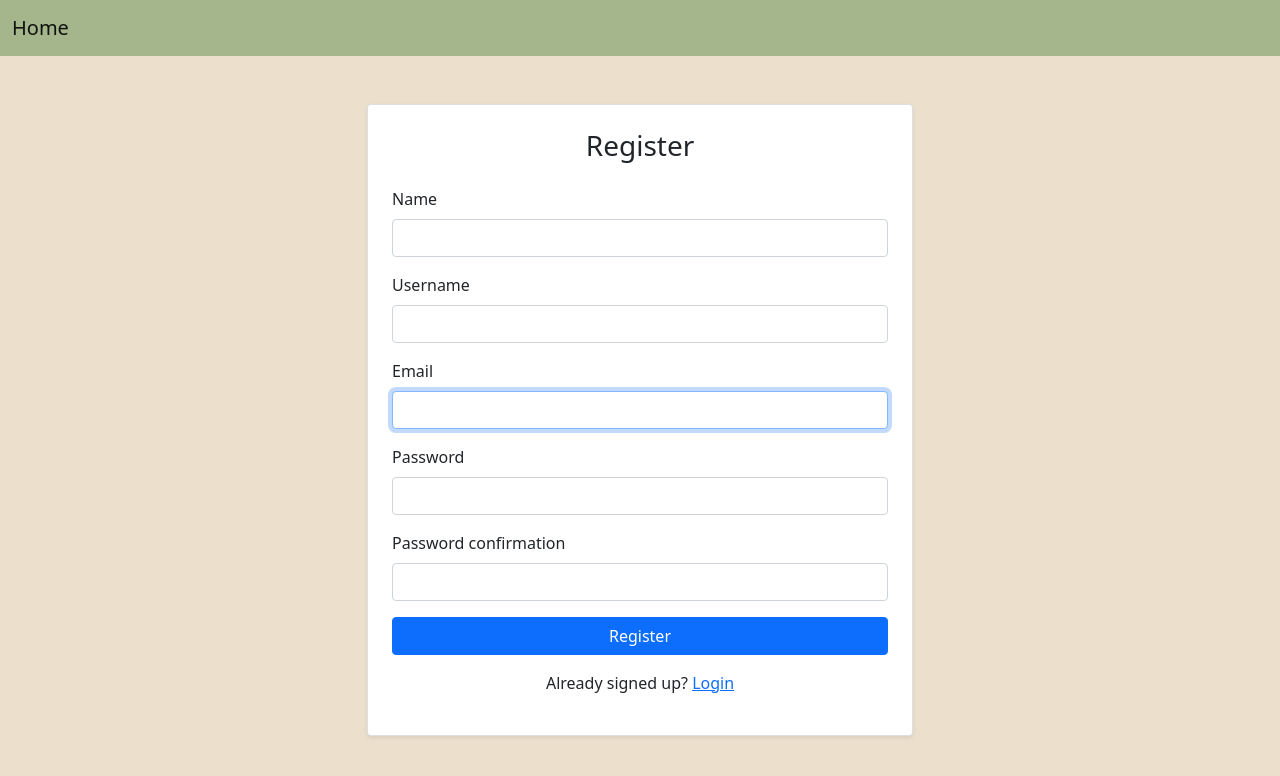
After one commit to hassansadiqkhan8/ToDo, a Django app: page /register/ in a window 1280 px wide. The commit adds this page. Shown: the top 776 px of the page. Run offline with Django 5.2, Linux system fonts and the light colour scheme; some libraries are stand-ins or nearby versions.

Commit message:
completed the project

```diff
--- a/base/admin.py
+++ b/base/admin.py
@@ -1,5 +1,6 @@
 from django.contrib import admin
-from .models import Todo
+from .models import Todo, User
 
 # Register your models here.
 admin.site.register(Todo)
+admin.site.register(User)
--- a/base/forms.py
+++ b/base/forms.py
@@ -1,5 +1,15 @@
 from django import forms
-from .models import Todo
+from .models import Todo, User
+from django.contrib.auth.forms import UserCreationForm
+
+
+
+class MyUserCreationForm(UserCreationForm):
+    class Meta:
+        model = User
+        fields = ["name", "username", "email", "password1", "password2"]
+
+
 
 
 class TodoForm(forms.ModelForm):
--- /dev/null
+++ b/base/templates/base/register_page.html
@@ -0,0 +1,59 @@
+{% extends "main.html" %}
+{% load widget_tweaks %}  <!-- Ensure to load widget tweaks for add_class filter -->
+
+{% block content %}
+
+<div class="container mt-5">
+    <div class="row">
+        <div class="col-md-6 offset-md-3">
+            <div class="card p-4 shadow-sm">
+                <h3 class="text-center mb-4">Register</h3>
+
+                <form action="" method="post">
+                    {% csrf_token %}
+
+                    <!-- Form Fields -->
+                     {% for field in form %}
+                     <div class="mb-3">
+                        <label for="name" class="form-label">{{field.label}}</label>
+                        {{ field|add_class:"form-control" }} <!-- Using widget tweaks to add Bootstrap class -->
+                    </div>
+
+                     {% endfor %}
+                    {% comment %} <div class="mb-3">
+                        <label for="name" class="form-label">Name</label>
+                        {{ form.name|add_class:"form-control" }} <!-- Using widget tweaks to add Bootstrap class -->
+                    </div>
+
+                    <div class="mb-3">
+                        <label for="username" class="form-label">Username</label>
+                        {{ form.username|add_class:"form-control" }}
+                    </div>
+
+                    <div class="mb-3">
+                        <label for="email" class="form-label">Email</label>
+                        {{ form.email|add_class:"form-control" }}
+                    </div>
+
+                    <div class="mb-3">
+                        <label for="password1" class="form-label">Password</label>
+                        {{ form.password1|add_class:"form-control" }}
+                    </div>
+
+                    <div class="mb-3">
+                        <label for="password2" class="form-label">Confirm Password</label>
+                        {{ form.password2|add_class:"form-control" }}
+                    </div> {% endcomment %}
+
+                    <!-- Submit Button -->
+                    <button type="submit" class="btn btn-primary w-100 mb-3">Register</button>
+
+                    <!-- Login Link -->
+                    <p class="text-center">Already signed up? <a href="{% url 'login' %}">Login</a></p>
+                </form>
+            </div>
+        </div>
+    </div>
+</div>
+
+{% endblock %}
--- a/base/urls.py
+++ b/base/urls.py
@@ -3,9 +3,16 @@ from . import views
 
 
 urlpatterns = [
+    path("login/", views.login_page, name="login"),
+    path("logout/", views.logout_page, name="logout"),
+    path("register/", views.register_user, name="register"),
+
     path("", views.home, name="home"),
 
     path("add_todo/", views.add_todo, name="add_todo"),
 
     path("update-todo/<str:pk>/", views.update_todo, name="update-todo"),
+
+    path("delete-todo/<str:pk>/", views.delete_todo, name="delete-todo"),
+
 ]
--- a/base/views.py
+++ b/base/views.py
@@ -1,10 +1,55 @@
 from django.shortcuts import render, redirect, get_object_or_404
+from django.contrib.auth import login, logout, authenticate
 from django.contrib import messages
 from .forms import TodoForm
 from .models import Todo
+from .forms import MyUserCreationForm
+from django.contrib.auth.decorators import login_required
+
+
+
+def login_page(request):
+    if request.method == "POST":
+        email = request.POST.get("email").lower()
+        password = request.POST.get("password")
+
+        user = authenticate(request, email=email, password = password)
+
+        if user is not None:
+            login(request, user)
+            return redirect("home")
+        else:
+            messages.error(request, "email or password are incorrect...")
+
+    return render(request, "base/login_page.html")
+
+
+def logout_page(request):
+    logout(request)
+    return redirect("login")
+
+
+
+def register_user(request):
+    form = MyUserCreationForm()
+    if request.method == "POST":
+        form = MyUserCreationForm(request.POST)
+        if form.is_valid():
+            user = form.save(commit=False)
+            user.username = user.username.lower()
+            user.save()
+            login(request, user)
+            return redirect("home")
+        else:
+            messages.error(request, "There was an error processing your registration. Please try again.")
+    else:
+        form = MyUserCreationForm()
+    return render(request, "base/register_page.html", {"form": form})
+
 
 
 # Home Page
+@login_required(login_url="login")
 def home(request):
     if request.method == "POST":
         todo_id = request.POST.get("todo_id")
@@ -14,17 +59,21 @@ def home(request):
             todo.save()
             return redirect("home")
 
-    todos = Todo.objects.all()
-    return render(request, "base/home.html", {"todos": todos})
+    todos = Todo.objects.filter(user=request.user)
+    incomplete_todos = todos.filter(completed = False).count()
+    return render(request, "base/home.html", {"todos": todos, "incomplete_todos": incomplete_todos})
 
 
 # Creating or Adding a Task
+@login_required(login_url="login")
 def add_todo(request):
     form = TodoForm()
     if request.method == "POST":
         form = TodoForm(request.POST)
         if form.is_valid():
-            form.save()
+            todo = form.save(commit=False)
+            todo.user = request.user
+            todo.save()
             return redirect("home")
         else:
             messages.error(request, "something wrong...")
@@ -35,6 +84,7 @@ def add_todo(request):
 
 
 # Updating the Task
+@login_required(login_url="login")
 def update_todo(request, pk):
     todo = get_object_or_404(Todo, id=pk)
     if request.method == "POST":
@@ -48,3 +98,14 @@ def update_todo(request, pk):
         form = TodoForm(instance=todo)
 
     return render(request, "base/add_todo.html", {"form": form, "todo": todo})
+
+
+# Deleting a Task
+@login_required(login_url="login")
+def delete_todo(request, pk):
+    todo = Todo.objects.get(id=pk)
+    if request.method == "POST":
+        todo.delete()
+        return redirect("home")
+
+    return render(request, "base/delete_page.html", {"obj": todo})
--- a/templates/main.html
+++ b/templates/main.html
@@ -9,18 +9,57 @@
     <title>ToDo</title>
 </head>
 <style>
-    body{
-        background-color: cadetblue;
+    body {
+        background-color: #ECDFCC; /* Light gray background for a clean look */
     }
+
+    .custom-navbar {
+        background-color: #A5B68D !important; /* Custom background color */
+    }
+
     .completed {
         text-decoration: line-through;
     }
+
+
+    .todos-container {
+        max-width: 800px; /* Optional: restricts the width of the todo container */
+        margin: 0 auto; /* Centers the container */
+    }
+
+    .todo-item {
+        transition: background-color 0.3s; /* Smooth transition for hover effect */
+    }
+
+    .todo-item:hover {
+        background-color: #e2e3e5; /* Slightly darker gray on hover */
+    }
+
 </style>
+
+
 
 <body>
     {% include "navbar.html" %}
+
+    {% if messages %}
+        <div class="container mt-2">
+            <div class="row">
+                <div class="col-md-6 offset-md-3">
+                    {% for message in messages %}
+                        <div class="alert alert-info alert-dismissible fade show" role="alert">
+                            {{ message }}
+                            <button type="button" class="close" data-dismiss="alert" aria-label="Close">
+                                <span aria-hidden="true">&times;</span>
+                            </button>
+                        </div>
+                    {% endfor %}
+                </div>
+            </div>
+        </div>
+    {% endif %}
+
     {% block content %}
-
     {% endblock %}
 
     <script src="{% static "js/script.js" %}"></script>
--- a/templates/navbar.html
+++ b/templates/navbar.html
@@ -1,62 +1,23 @@
 
-{% block content %}
-{% comment %} <nav class="navbar navbar-expand-lg navbar-dark bg-dark">
-    <div class="container-fluid">
-      <a class="navbar-brand" href="#">Navbar</a>
-      <button class="navbar-toggler" type="button" data-bs-toggle="collapse" data-bs-target="#navbarTogglerDemo02" aria-controls="navbarTogglerDemo02" aria-expanded="false" aria-label="Toggle navigation">
-        <span class="navbar-toggler-icon"></span>
-      </button>
-      <div class="collapse navbar-collapse" id="navbarTogglerDemo02">
-        <ul class="navbar-nav me-auto mb-2 mb-lg-0">
-          <li class="nav-item">
-            <a class="nav-link active" aria-current="page" href="#">Home</a>
-          </li>
-          <li class="nav-item">
-            <a class="nav-link" href="#">Link</a>
-          </li>
-          <li class="nav-item">
-            <a class="nav-link disabled" href="#" tabindex="-1" aria-disabled="true">Disabled</a>
-          </li>
-        </ul>
-        <form class="d-flex">
-          <input class="form-control me-2" type="search" placeholder="Search" aria-label="Search">
-          <button class="btn btn-outline-success" type="submit">Search</button>
-        </form>
-      </div>
-    </div>
-  </nav> {% endcomment %}
-
-  <!-- Navbar (Bootstrap 5) -->
-<nav class="navbar navbar-expand-lg navbar-light bg-light">
+<nav class="navbar navbar-expand-lg navbar-light custom-navbar" style="background-color: #A5B68D;">
   <div class="container-fluid">
     <!-- Left Side: Home Link -->
-    <a class="navbar-brand" href="{% url "home" %}">Home</a>
+    <a class="navbar-brand" href="{% url 'home' %}">Home</a>
+
+    <!-- Toggler for Mobile View -->
+    <button class="navbar-toggler" type="button" data-bs-toggle="collapse" data-bs-target="#navbarNav" aria-controls="navbarNav" aria-expanded="false" aria-label="Toggle navigation">
+      <span class="navbar-toggler-icon"></span>
+    </button>
 
     <!-- Right Side: Login/Logout -->
     <div class="collapse navbar-collapse justify-content-end" id="navbarNav">
       <ul class="navbar-nav">
-        {% comment %} {% if user.is_authenticated %} {% endcomment %}
+        {% if user.is_authenticated %}
           <li class="nav-item">
-            <a class="nav-link" href="">Logout</a>
+            <a class="nav-link" href="{% url 'logout' %}">Logout</a>
           </li>
-        {% comment %} {% else %} {% endcomment %}
-          <li class="nav-item">
-            <a class="nav-link" href="">Login</a>
-          </li>
-        {% comment %} {% endif %} {% endcomment %}
+        {% endif %}
       </ul>
     </div>
   </div>
 </nav>
-
-<!-- Below the Navbar: Incomplete Tasks Message -->
-<div class="container mt-3">
-  <div class="row">
-    <div class="col-12">
-      <h3>You have {{ incomplete_tasks_count }} incomplete tasks.</h3>
-    </div>
-  </div>
-</div>
-
-
-{% endblock %}
--- a/todo/settings.py
+++ b/todo/settings.py
@@ -40,7 +40,11 @@ INSTALLED_APPS = [
     'django.contrib.staticfiles',
 
     'base',
+
+    'widget_tweaks',
 ]
+
+AUTH_USER_MODEL = 'base.User'
 
 MIDDLEWARE = [
     'django.middleware.security.SecurityMiddleware',
```
Also changed, not shown: base/models.py (+39 -0 lines), base/templates/base/add_todo.html (+30 -8 lines), base/templates/base/delete_page.html (added, +27 -0 lines), base/templates/base/home.html (+27 -23 lines), base/templates/base/home_old.html (added, +52 -0 lines), base/templates/base/login_page.html (added, +36 -0 lines), base/migrations/0001_initial.py, base/migrations/0002_alter_todo_user.py (added), base/migrations/0003_alter_user_managers.py (added), db.sqlite3.
